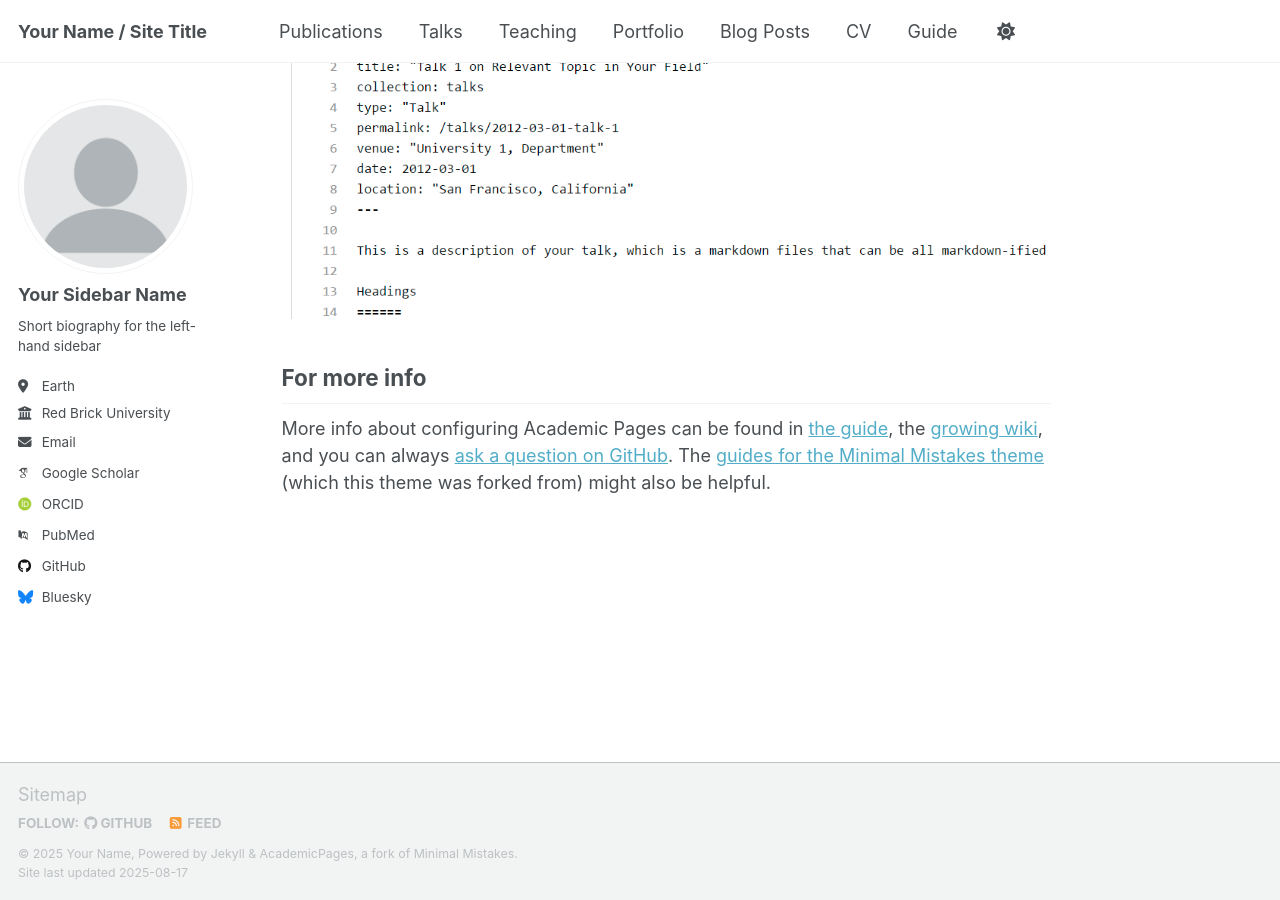
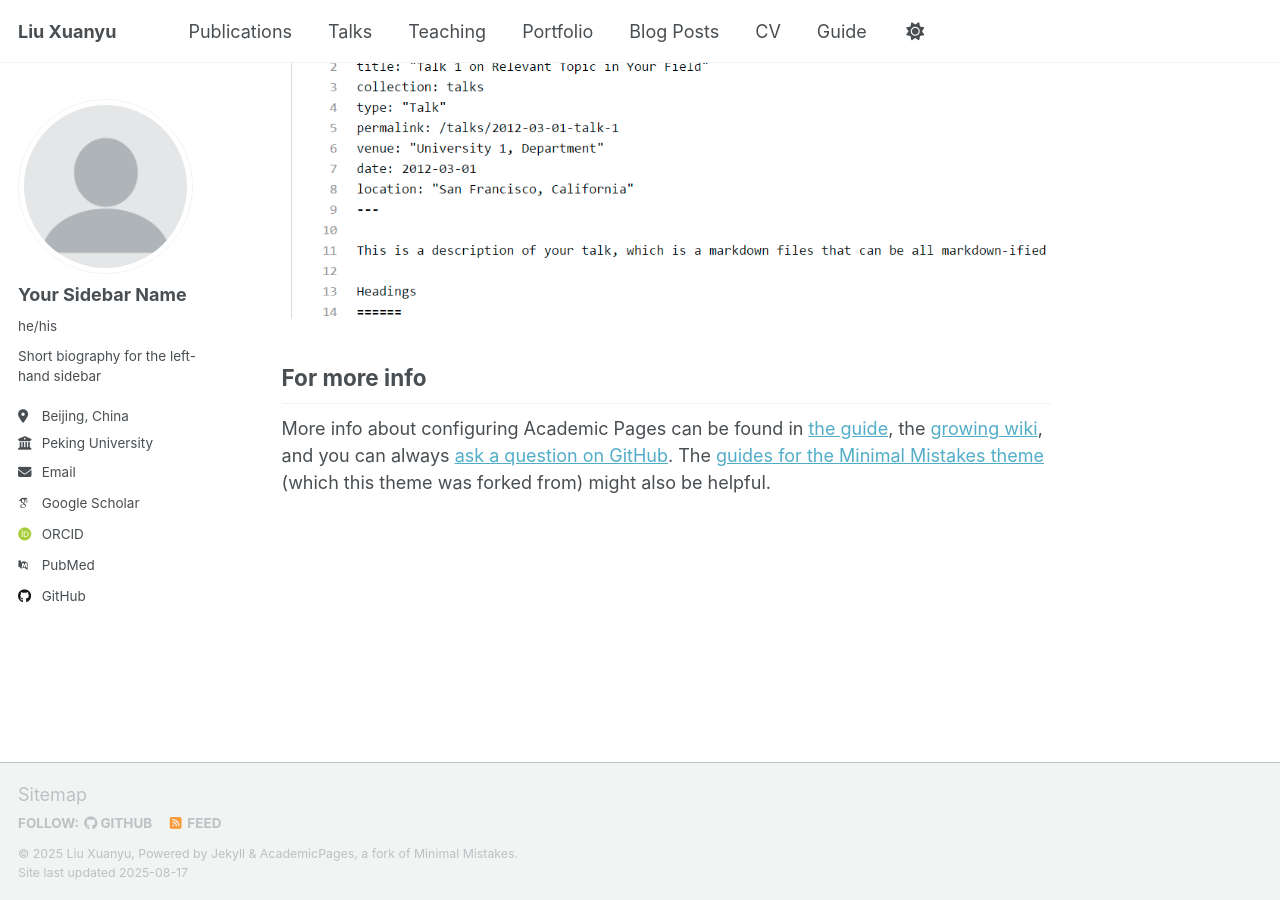
Before and after one commit to xuanyv/xuanyv.github.io, a Jekyll site: the page built from _pages/about.md, in a window 1280 px wide and 900 px high, scrolled down 2880 px. Built offline with Jekyll 4.4.1, drawn with Linux system fonts in a browser that asks for light colours; some web fonts are replaced; a script that is not in the unit is left out.

Commit message:
Update _config.yml

```diff
--- a/_config.yml
+++ b/_config.yml
@@ -9,13 +9,13 @@
 # Basic Site Settings
 locale                   : "en-US"
 site_theme               : "default" # Currently available options are "default", "air"
-title                    : "Your Name / Site Title"
+title                    : "Liu Xuanyu"
 title_separator          : "-"
-name                     : &name "Your Name"
+name                     : &name "Liu Xuanyu"
 description              : &description "personal description"
-url                      : https://academicpages.github.io # the base hostname & protocol for your site e.g. "https://[your GitHub username].github.io" or if you already have some other page hosted on Github then use "https://[your GitHub username].github.io/[Your Repo Name]"
-baseurl                  : "" # the subpath of your site, e.g. "/blog"
-repository               : "academicpages/academicpages.github.io"
+url                      : https://xuanyv.github.io # the base hostname & protocol for your site e.g. "https://[your GitHub username].github.io" or if you already have some other page hosted on Github then use "https://[your GitHub username].github.io/[Your Repo Name]"
+baseurl                  : "/blog" # the subpath of your site, e.g. "/blog"
+repository               : "xuanyv/xuanyv.github.io"
 
 # Site Author - The following control what appear as part of the author content on the side bar.
 #               If a field is blank the icon and link will not appear, otherwise it will be shown.
@@ -24,20 +24,20 @@ author:
   # Biographic information
   avatar           : "profile.png"
   name             : "Your Sidebar Name"
-  pronouns         : # example: "she/her"
+  pronouns         : "he/his "# example: "she/her"
   bio              : "Short biography for the left-hand sidebar"
-  location         : "Earth"
-  employer         : "Red Brick University"
+  location         : "Beijing, China"
+  employer         : "Peking University"
   uri              : # URL
-  email            : "none@example.org"
+  email            : "xyliu25@stu.pku.edu.cn"
 
   # Academic websites
   academia         : # URL
   arxiv            : # URL - Update with the correct link to your profile
-  googlescholar    : "https://scholar.google.com/citations?user=PS_CX0AAAAAJ"
+  googlescholar    : "https://scholar.google.com/citations?user=d-XmWs8AAAAJ&hl=zh-CN"
   inspire-hep      : # URL
   impactstory      : # URL
-  orcid            : "http://orcid.org/yourorcidurl"
+  orcid            : "https://orcid.org/my-orcid?orcid=0009-0001-2754-4345"
   semantic         : # URL
   pubmed           : "https://www.ncbi.nlm.nih.gov/pubmed/?term=john+snow"
   researchgate     : # URL
@@ -47,13 +47,13 @@ author:
   bitbucket        : # Username - Update with your username on the site
   codepen          : # Username
   dribbble         : # Username
-  github           : "academicpages"
+  github           : "xuanyv"
   kaggle           : # Username
   stackoverflow    : # User number or user number and name (i.e., use "1" or "1/jeff-atwood")
 
   # Social media
   artstation       : # Username
-  bluesky          : "bsky.app" # Replace this with you Bluesky username
+  bluesky          : # "bsky.app" # Replace this with you Bluesky username
   facebook         : # Username
   flickr           : # Username
   foursquare       : # Username
```
